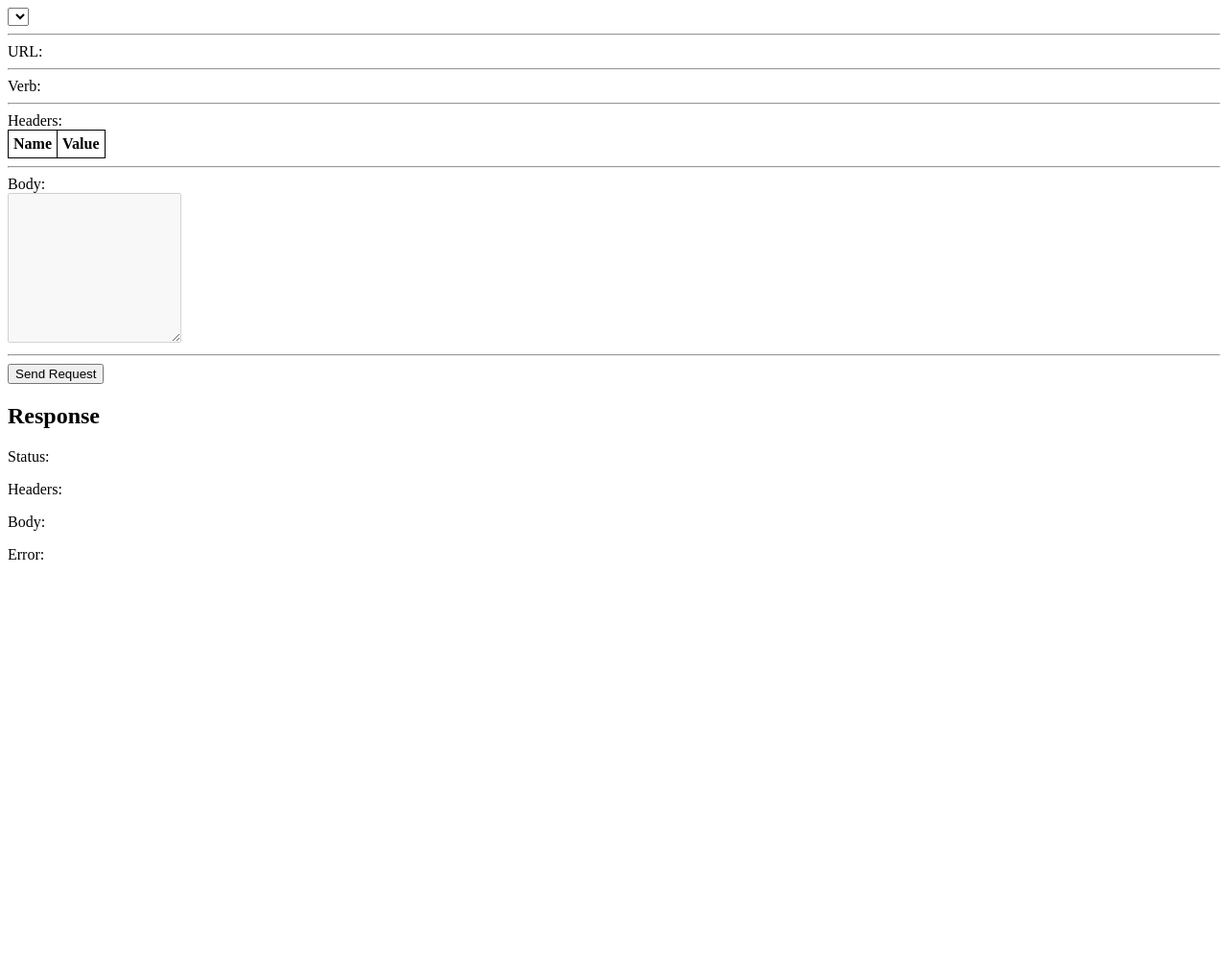
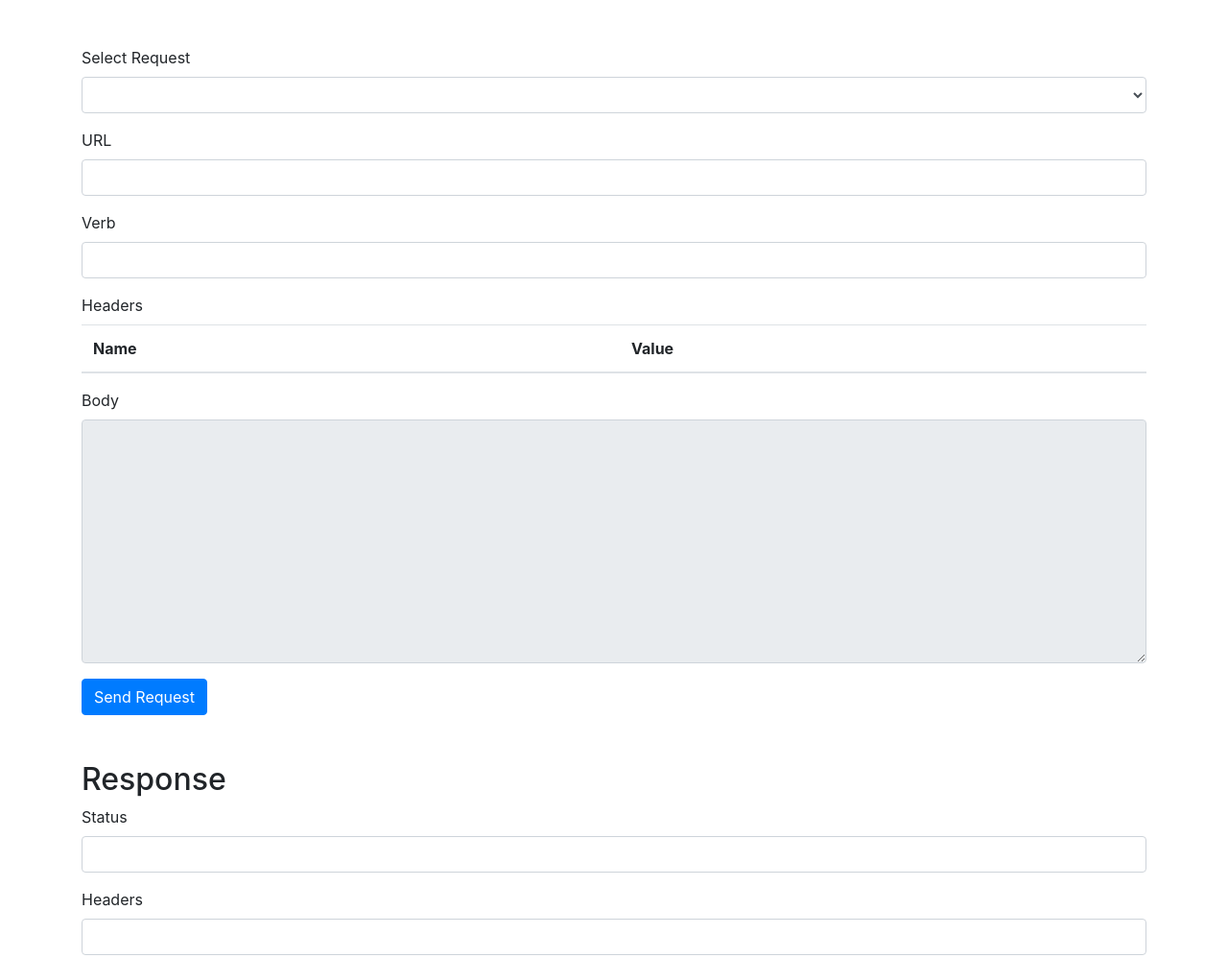
Before and after one commit to jairogloz/request-tester, a plain HTML site: page index.html in a window 1280 px wide. Shown: the top 998 px of the page at 96% size. Before the commit the page ends 800 px from the top, so only its background shows below. Drawn offline with nearby package versions, Linux system fonts and the light colour scheme.

Commit message:
Add bootstrap for better look

```diff
--- a/index.html
+++ b/index.html
@@ -4,37 +4,60 @@
     <meta charset="UTF-8">
     <meta name="viewport" content="width=device-width, initial-scale=1.0">
     <title>API Request Example</title>
+    <link href="https://stackpath.bootstrapcdn.com/bootstrap/4.5.2/css/bootstrap.min.css" rel="stylesheet">
     <script src="https://cdnjs.cloudflare.com/ajax/libs/jquery/3.6.0/jquery.min.js"></script>
-    <link rel="stylesheet" type="text/css" href="styles.css">
 </head>
-<body>
-    <select id="requestDropdown">
+<body class="p-5">
+    <div class="container">
+        <div class="form-group">
+            <label for="requestDropdown">Select Request</label>
+            <select id="requestDropdown" class="form-control">
                 <!-- Options will be populated from JSON files -->
             </select>
-    <hr>
-    <label>URL: <span id="urlValue"></span></label>
-    <hr>
-    <label>Verb: <span id="verbValue"></span></label>
-    <hr>
-    <label>Headers: </label>
-    <table id="headersTable">
+        </div>
+        <div class="form-group">
+            <label for="urlValue">URL</label>
+            <span id="urlValue" class="form-control"></span>
+        </div>
+        <div class="form-group">
+            <label for="verbValue">Verb</label>
+            <span id="verbValue" class="form-control"></span>
+        </div>
+        <div class="form-group">
+            <label for="headersTable">Headers</label>
+            <table id="headersTable" class="table">
+                <thead>
                     <tr>
                         <th>Name</th>
                         <th>Value</th>
                     </tr>
+                </thead>
                 <!-- Rows will be populated from selected request -->
             </table>
-    <hr>
-    <label>Body: </label>
-    <br>
-    <textarea id="requestBody" disabled rows="10"></textarea>
-    <hr>
-    <button id="sendRequest">Send Request</button>
-    <h2>Response</h2>
-    <p>Status: <span id="responseStatus"></span></p>
-    <p>Headers: <span id="responseHeaders"></span></p>
-    <p>Body: <span id="responseBody"></span></p>
-    <p>Error: <span id="responseError"></span></p>
+        </div>
+        <div class="form-group">
+            <label for="requestBody">Body</label>
+            <textarea id="requestBody" class="form-control" disabled rows="10"></textarea>
+        </div>
+        <button id="sendRequest" class="btn btn-primary">Send Request</button>
+        <h2 class="mt-5">Response</h2>
+        <div class="form-group">
+            <label for="responseStatus">Status</label>
+            <span id="responseStatus" class="form-control"></span>
+        </div>
+        <div class="form-group">
+            <label for="responseHeaders">Headers</label>
+            <span id="responseHeaders" class="form-control"></span>
+        </div>
+        <div class="form-group">
+            <label for="responseBody">Body</label>
+            <textarea id="responseBody" class="form-control" rows="10" readonly></textarea>
+        </div>
+        <div class="form-group">
+            <label for="responseError">Error</label>
+            <span id="responseError" class="form-control"></span>
+        </div>
+    </div>
     <script src="script.js"></script>
 </body>
 </html>
--- a/script.js
+++ b/script.js
@@ -50,7 +50,7 @@ $(document).ready(function () {
           });
           $("#responseHeaders").text(JSON.stringify(headersMap, null, 2));
 
-          $("#responseBody").text(JSON.stringify(response, null, 2));
+          $("#responseBody").val(JSON.stringify(response, null, 2));
           $("#responseError").text("");
         },
         error: function (xhr, textStatus, errorThrown) {
@@ -107,6 +107,12 @@ function loadRequests() {
         row.append($("<td></td>").text(header.values.join(", ")));
         headersTable.append(row);
       });
+
+      // clear response section
+      $("#responseBody").val("");
+      $("#responseError").text("");
+      $("#responseHeaders").text("");
+      $("#responseStatus").text("");
     });
     reqDropdown.trigger("change");
   });
```
Lines whose indentation alone changed are shown as unchanged.
